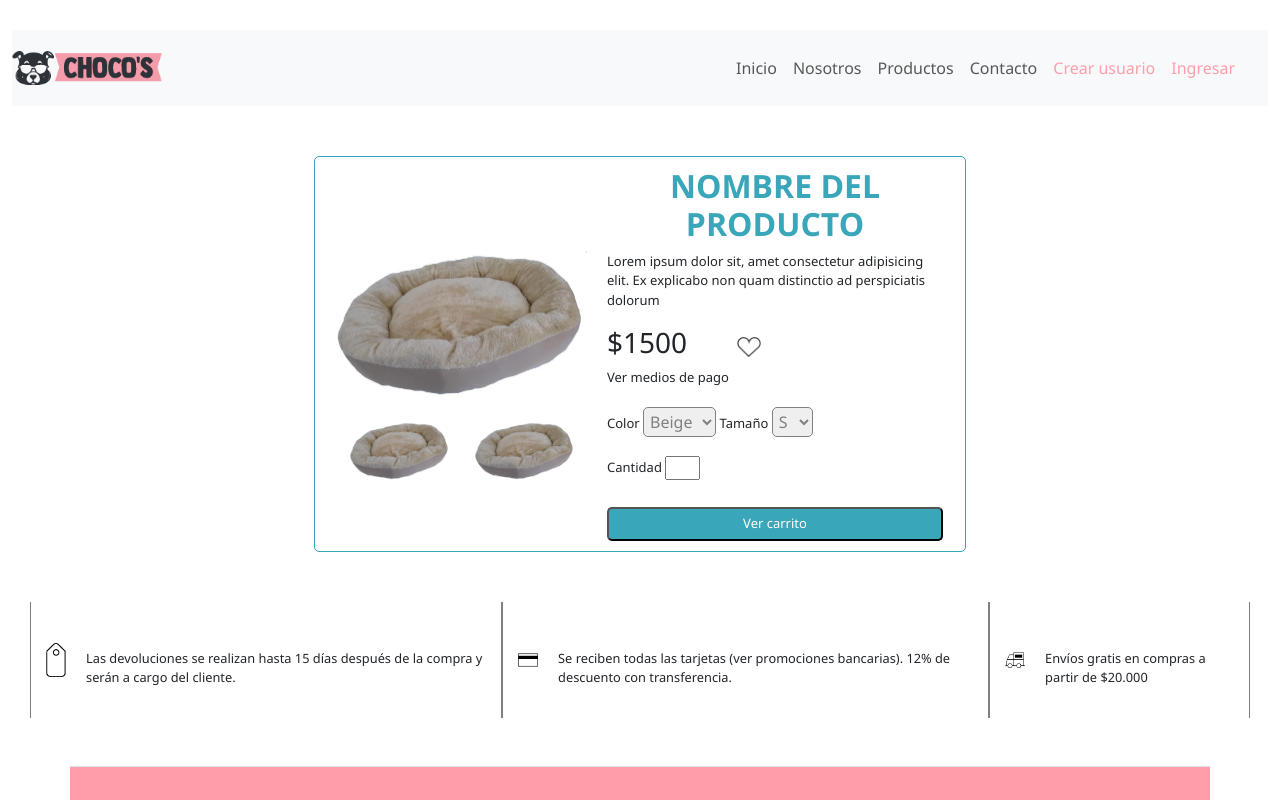
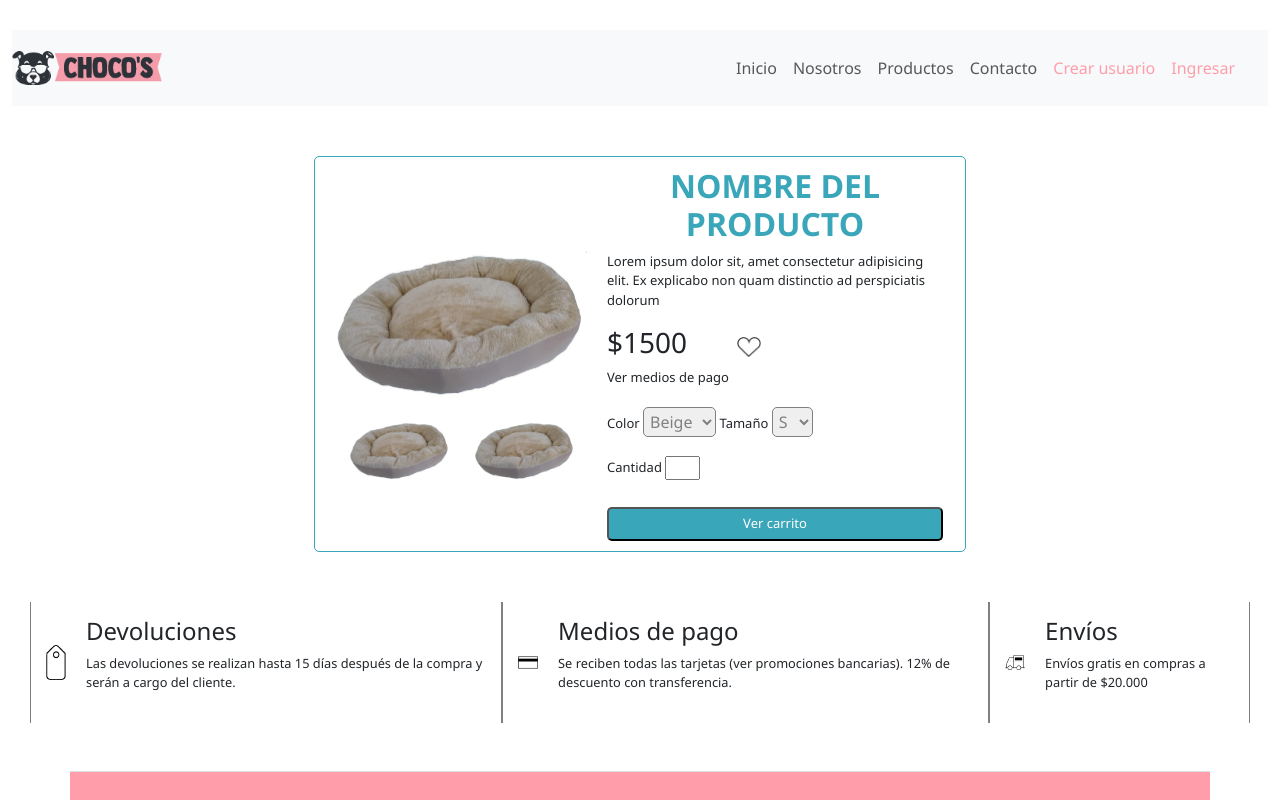
Before and after one commit to jimenistica/PreEntrega3-Segura, a plain HTML site: page pages/producto.html in a window 1280 px wide. Shown: the top 800 px of the page. Drawn offline with nearby package versions, Linux system fonts and the light colour scheme.

Commit message:
2° commit

```diff
--- a/estilos/estilo.css
+++ b/estilos/estilo.css
@@ -330,6 +330,7 @@ form select{
     color: #888;
     cursor: pointer;
 }
+
 /*VENTANA MEDIOS DE PAGO*/
 .vetana-emergente{
     display: none ;
--- a/pages/producto.html
+++ b/pages/producto.html
@@ -121,7 +121,7 @@
                         <div class="vetana-emergente__content">
                             <span class="close">&times;</span>
                             <div class="vetana-emergente__content__text">
-                                <h5>Medios de pago</h5>
+                                <h4>Medios de pago</h4>
                                 <p>Tarjetas de crédito</p>
                                 <div>
                                     <img src="" alt="tarjetas-de-credito">
@@ -160,7 +160,7 @@
                         <div class="vetana-emergente__content">
                             <span class="close">&times;</span>
                             <div class="vetana-emergente__content__text">
-                                <h5>Carrito de compras</h5>
+                                <h4>Carrito de compras</h4>
                                 <p>Tu carrito está vacío</p>
                                 <p>Sigue comprando para añadir productos</p>
                             </div>
@@ -176,7 +176,7 @@
         <article class="celda">
           <img src="../assets/images/icons/cambio.png" alt="devoluciones" />
           <div>
-            <h5>Devoluciones</h5>
+            <h4>Devoluciones</h4>
             <p>
               Las devoluciones se realizan hasta 15 días después de la compra y
               serán a cargo del cliente.
@@ -186,7 +186,7 @@
         <article class="celda">
           <img src="../assets/images/icons/pago.png" alt="pagos" />
           <div>
-            <h5>Medios de pago</h5>
+            <h4>Medios de pago</h4>
             <p>
               Se reciben todas las tarjetas (ver promociones bancarias). 12% de
               descuento con transferencia.
@@ -196,7 +196,7 @@
         <article class="celda">
           <img src="../assets/images/icons/envio.png" alt="envios" />
           <div>
-            <h5>Envíos</h5>
+            <h4>Envíos</h4>
             <p>Envíos gratis en compras a partir de $20.000</p>
           </div>
         </article>
```
